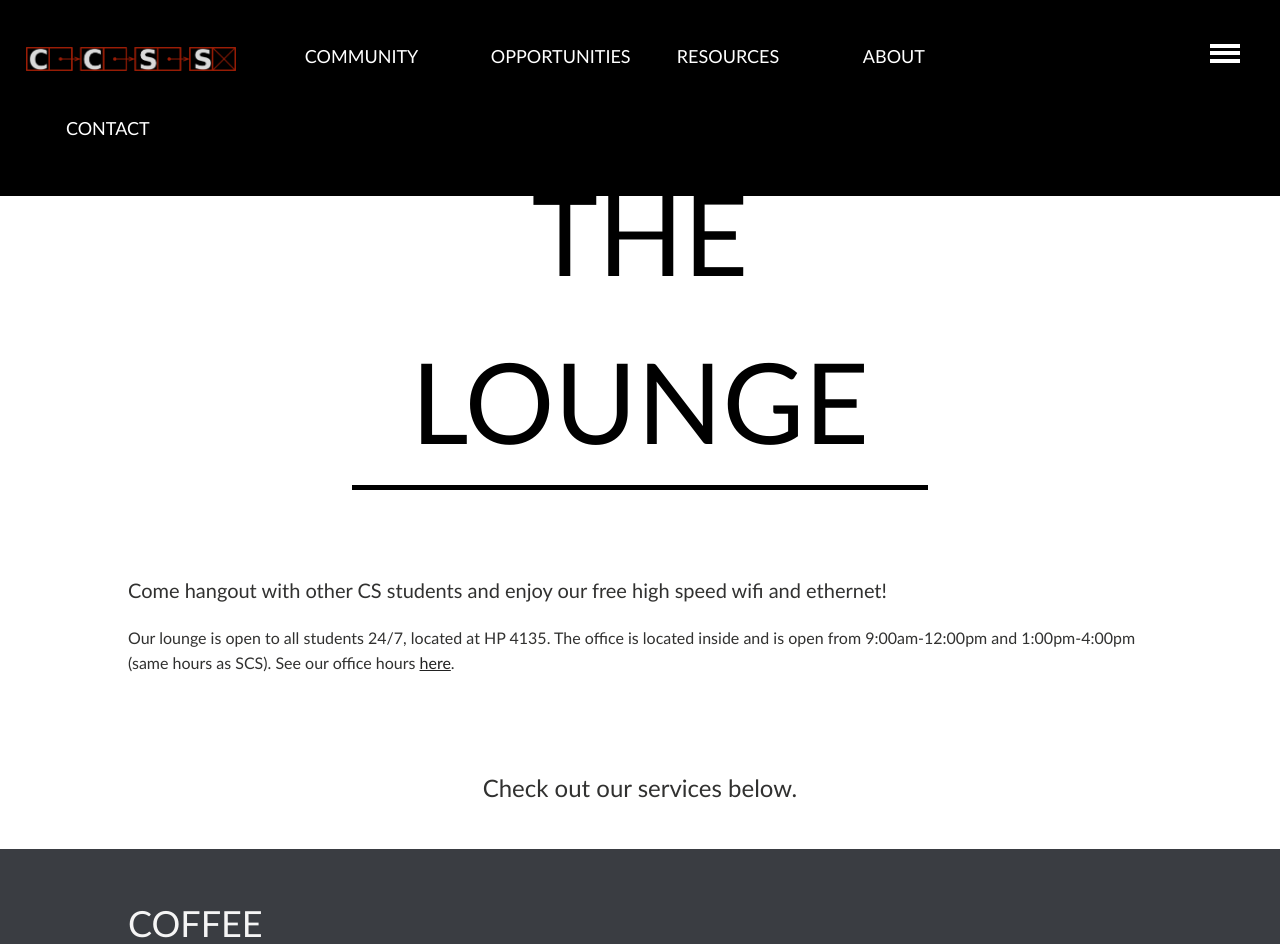
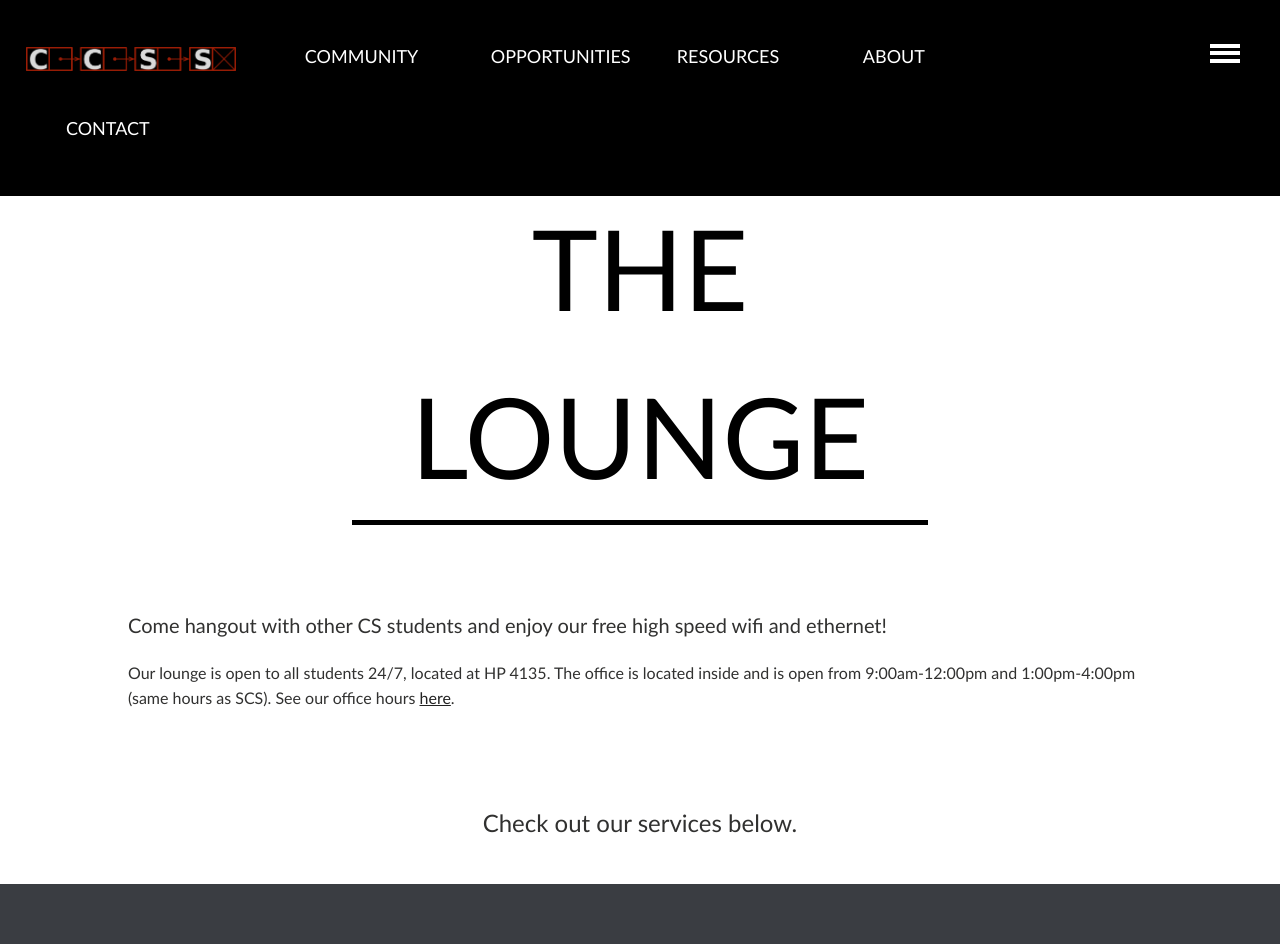
Before and after one commit to brittnylapierre/ccss_web, a Jekyll site: the page built from about/lounge/index.md, in a window 1280 px wide. Shown: the top 944 px of the page. Built offline with Jekyll 4.4.1, drawn with Linux system fonts in a browser that asks for light colours.

Commit message:
Update index.md

```diff
--- a/about/lounge/index.md
+++ b/about/lounge/index.md
@@ -3,16 +3,18 @@ layout: default
 permalink: /about/lounge/
 title: Lounge & Services
 published: true
-subjecttext: THE LOUNGE
 subjectstyle: >-
   color: black; font-size: 7rem; border-bottom: 5px solid black; margin-bottom:
   30px; margin-top: 25px;
 ---
-<!--h1 class='big-page-title centered'>THE LOUNGE</h1-->
-<div class='content-wrap'>
-  <h5>Come hangout with other CS students and enjoy our free high speed wifi and ethernet!</h5>
-  <p>Our lounge is open to all students 24/7, located at HP 4135. The office is located inside and is open from 9:00am-12:00pm and 1:00pm-4:00pm (same hours as SCS). See our office hours <a href='https://docs.google.com/document/d/12O7-Go1fXleEh2IGSiWVlkZHO7JSalcmu-L9nr9yzX4/edit?usp=sharing'>here</a>.</p>
-  <h4 class='centered' style='margin-top: 100px;'>Check out our services below.</h4>
+<div class='title-details-full-page'>
+  <div class='front-page-subject' style="{{ page.subjectstyle }}">THE LOUNGE</div>
+  <!--h1 class='big-page-title centered'>THE LOUNGE</h1-->
+  <div class='content-wrap'>
+   <h5>Come hangout with other CS students and enjoy our free high speed wifi and ethernet!</h5>
+    <p>Our lounge is open to all students 24/7, located at HP 4135. The office is located inside and is open from 9:00am-12:00pm and 1:00pm-4:00pm (same hours as SCS). See our office hours <a href='https://docs.google.com/document/d/12O7-Go1fXleEh2IGSiWVlkZHO7JSalcmu-L9nr9yzX4/edit?usp=sharing'>here</a>.</p>
+    <h4 class='centered' style='margin-top: 100px;'>Check out our services below.</h4>
+  </div>
 </div>
 <div class='dark'>
   <div class='content-wrap dark'>
```
